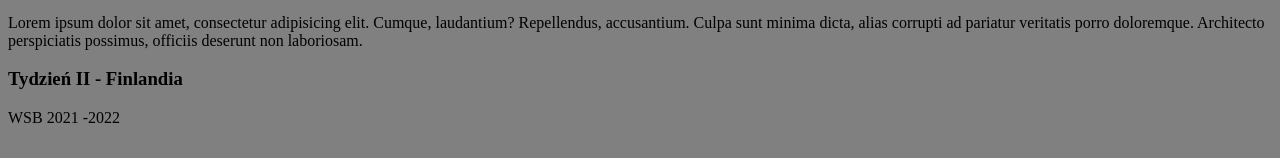
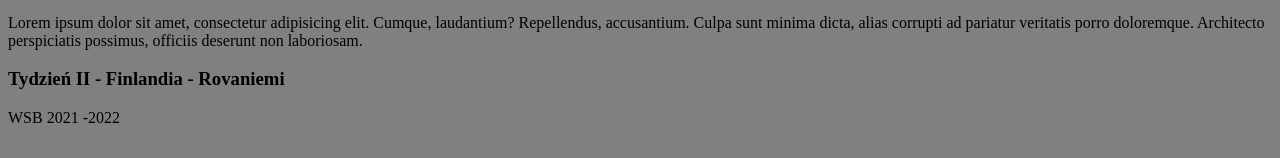
Before and after one commit to poprostumatii/projekt-wsb-2, a plain HTML site: page index.html in a window 1280 px wide. Shown: the part 198-356 px from the top of the page. Drawn offline with Linux system fonts and the light colour scheme.

Commit message:
Rovaniemi

```diff
--- a/index.html
+++ b/index.html
@@ -32,7 +32,7 @@
         sunt minima dicta, alias corrupti ad pariatur veritatis porro doloremque. Architecto perspiciatis possimus,
         officiis deserunt non laboriosam.</p>
 
-    <h3>Tydzień II - Finlandia</h3>
+    <h3>Tydzień II - Finlandia - Rovaniemi</h3>
 
     <p>WSB 2021 -2022</p>
 </body>
```
